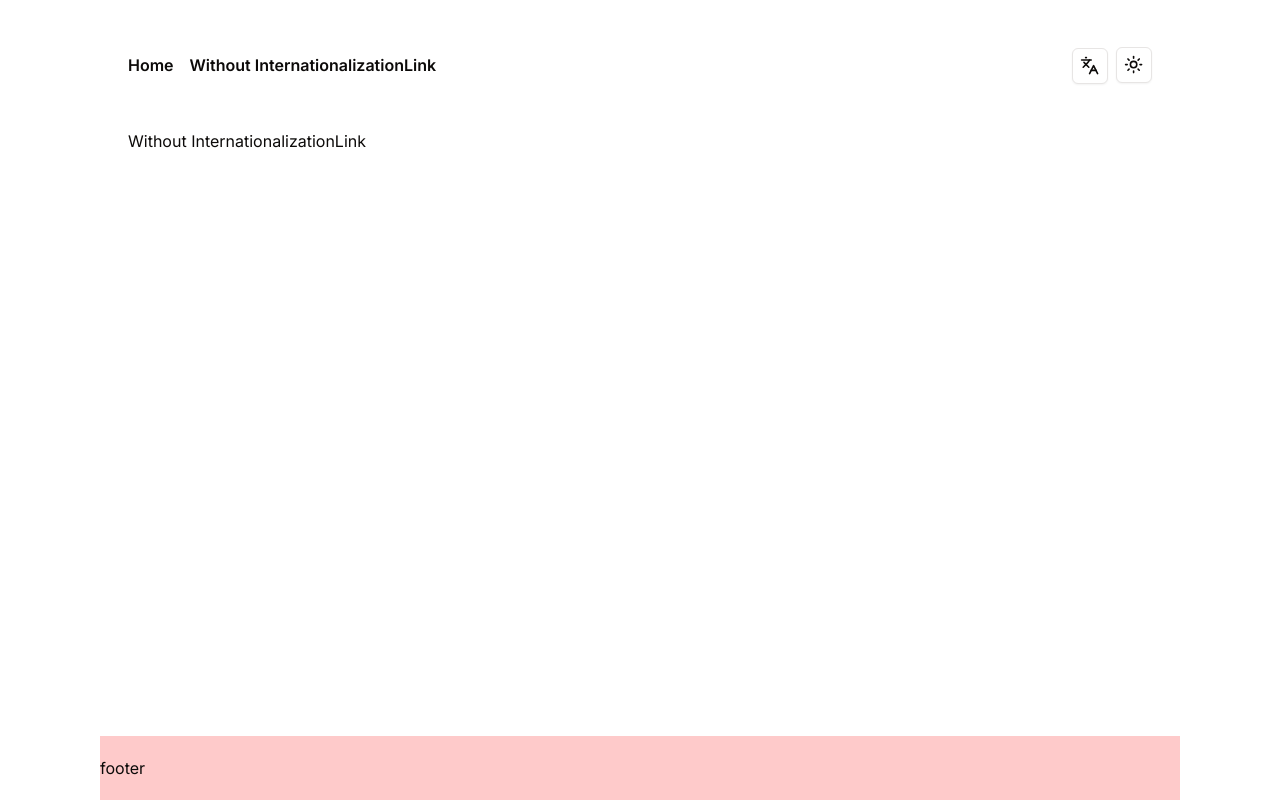
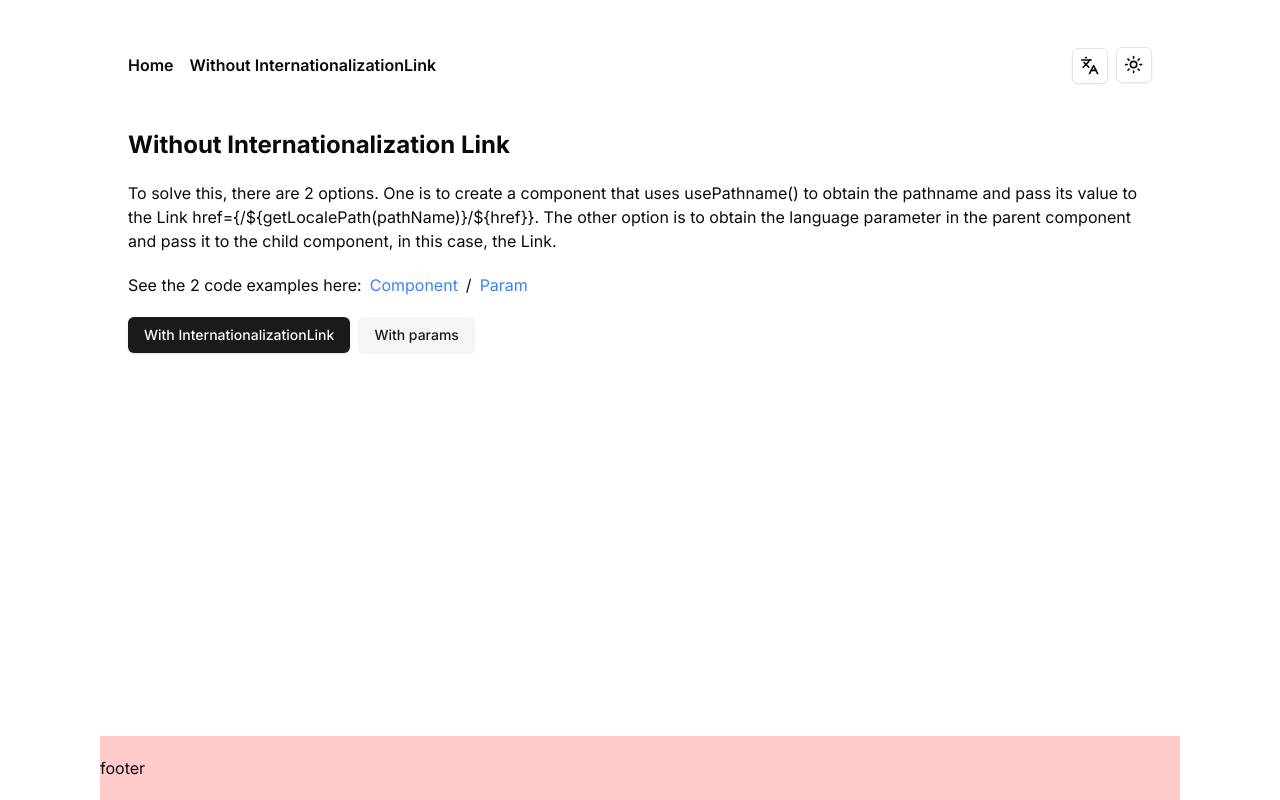
Before and after one commit to Nahuelluca20/next-internationalization-example, a Next.js app: page /en/without-Internationalization-link in a window 1280 px wide. Built offline with nearby package versions, Linux system fonts and the light colour scheme.

Commit message:
Refactor page.tsx and dictionaries.ts

```diff
--- a/app/[lang]/without-Internationalization-link/page.tsx
+++ b/app/[lang]/without-Internationalization-link/page.tsx
@@ -1,3 +1,56 @@
-export default function WithoutInternationalizationLink() {
-  return <div>Without InternationalizationLink</div>;
+import InternationalizationLink from "@/components/internationalization-link";
+import { Button } from "@/components/ui/button";
+import { Locale } from "@/i18n-config";
+import { getDictionary } from "@/utils/dictionaries";
+import Link from "next/link";
+
+export default async function WithoutInternationalizationLink({
+  params,
+}: {
+  params: { lang: Locale };
+}) {
+  const dictionary = await getDictionary(
+    "internationalization-link",
+    params.lang
+  );
+  return (
+    <main className="space-y-5">
+      <h1 className="text-2xl font-bold">{dictionary.title}</h1>
+      <p>{dictionary.content}</p>
+      <div className="flex gap-2 items-center">
+        <p>{dictionary.view}</p>
+        <div className="flex gap-2 items-center">
+          <Link
+            className="text-blue-500"
+            href={
+              "https://github.com/Nahuelluca20/next-internationalization-example/blob/main/components/internationalization-link.tsx"
+            }
+            target="blank"
+          >
+            Component
+          </Link>
+          <span>/</span>
+          <Link
+            className="text-blue-500"
+            href={
+              "https://github.com/Nahuelluca20/next-internationalization-example/blob/main/app/%5Blang%5D/example-param/page.tsx"
+            }
+            target="blank"
+          >
+            Param
+          </Link>
+        </div>
+      </div>
+      <div className="space-x-2">
+        <Button asChild>
+          <InternationalizationLink href={`/`}>
+            With InternationalizationLink
+          </InternationalizationLink>
+        </Button>
+        <Button asChild variant={"secondary"}>
+          <Link href={`/${params.lang}/`}>With params</Link>
+        </Button>
+      </div>
+    </main>
+  );
 }
--- /dev/null
+++ b/dictionaries/en/without-Internationalization-link.json
@@ -0,0 +1,7 @@
+{
+  "title": "Without Internationalization Link",
+  "content": "To solve this, there are 2 options. One is to create a component that uses usePathname() to obtain the pathname and pass its value to the Link href={/${getLocalePath(pathName)}/${href}}. The other option is to obtain the language parameter in the parent component and pass it to the child component, in this case, the Link.",
+  "view": "See the 2 code examples here:",
+  "internationalizationLink": "With Internationalization Link",
+  "withParams": "With Parameters"
+}
--- /dev/null
+++ b/dictionaries/es/without-Internationalization-link.json
@@ -0,0 +1,7 @@
+{
+  "title": "Sin Enlace de Internacionalización",
+  "content": "para solucionar esto hay 2 opciones, una es crear un componente que usando usePathname() obtenga el y pasarle el valor al Link href={`/${getLocalePath(pathName)}/${href}`}. La otra opcion es obtener el parametro de idioma en el componente padre y pasarselo al componente hijo, en este caso el Link.",
+  "view": "Vea los 2 ejemplos en codigo aqui:",
+  "internationalizationLink": "Con Enlace de Internacionalización",
+  "withParams": "Con parámetros"
+}
--- a/utils/dictionaries.ts
+++ b/utils/dictionaries.ts
@@ -13,6 +13,16 @@ const dictionaryPaths: DictionaryPaths = {
       import("../dictionaries/en/home.json").then((module) => module.default),
     es: () =>
       import("../dictionaries/es/home.json").then((module) => module.default),
+  },
+  "internationalization-link": {
+    en: () =>
+      import("../dictionaries/en/without-Internationalization-link.json").then(
+        (module) => module.default
+      ),
+    es: () =>
+      import("../dictionaries/es/without-Internationalization-link.json").then(
+        (module) => module.default
+      ),
   },
 };
 
```
